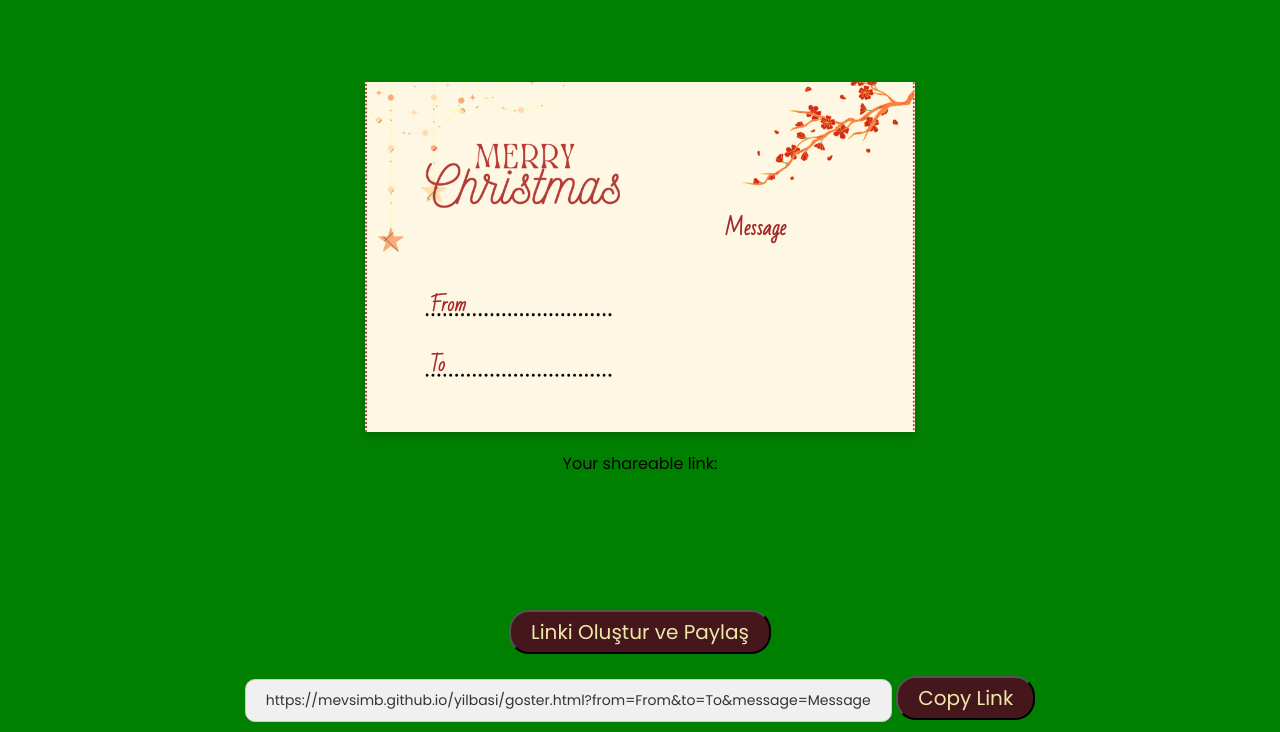
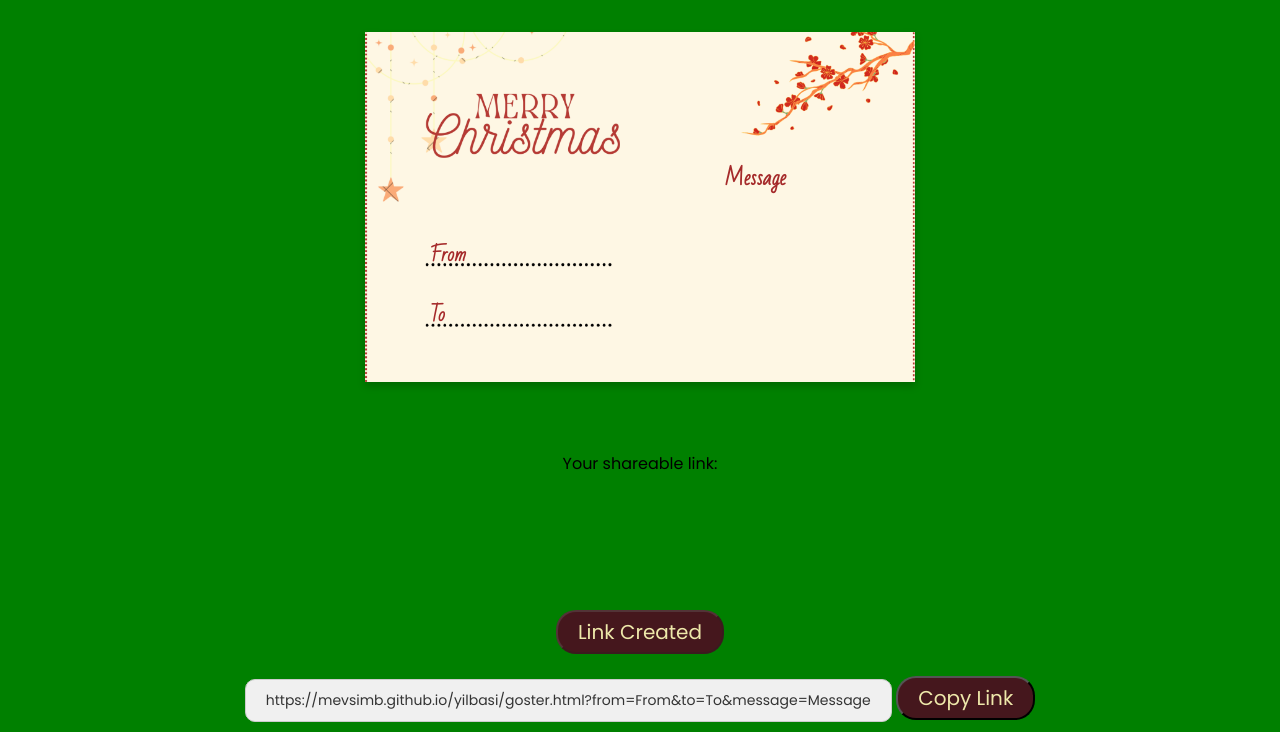
Before and after one commit to mevsimb/yilbasi, a plain HTML site: page kart.html in a window 1280 px wide. Both pictures are taken after a click on the button "Linki Oluştur ve Paylaş". Shown: the part 68-800 px from the top of the page. Drawn offline with Linux system fonts and the light colour scheme; a small style sheet from the web is missing; a web font is replaced by a local one.

Commit message:
Update kart.html

```diff
--- a/kart.html
+++ b/kart.html
@@ -39,11 +39,11 @@
     }
 
     #cardPreview {
-        top: 150px;
+        top: 100px;
         position: relative;
     }
     .share-container {
-    margin-top: 50px;
+    margin-top: 70px;
     text-align: center;
     font-family: Arial, sans-serif;
 }
@@ -137,6 +137,9 @@ document.getElementById('createShareLink').addEventListener('click', () => {
         <button  class="copy-button" onclick="copyToClipboard('${shareURL}')">Copy Link</button>
     `;
     document.body.appendChild(linkContainer); // Yeni oluşturulan bağlantıyı ekliyoruz
+      const createShareLinkButton = document.getElementById('createShareLink');
+    createShareLinkButton.disabled = true; // Butonu devre dışı yap
+    createShareLinkButton.innerText = "Link Created"; // Buton yazısını güncelle
 });
 
 // Linki kopyalama fonksiyonu
```
